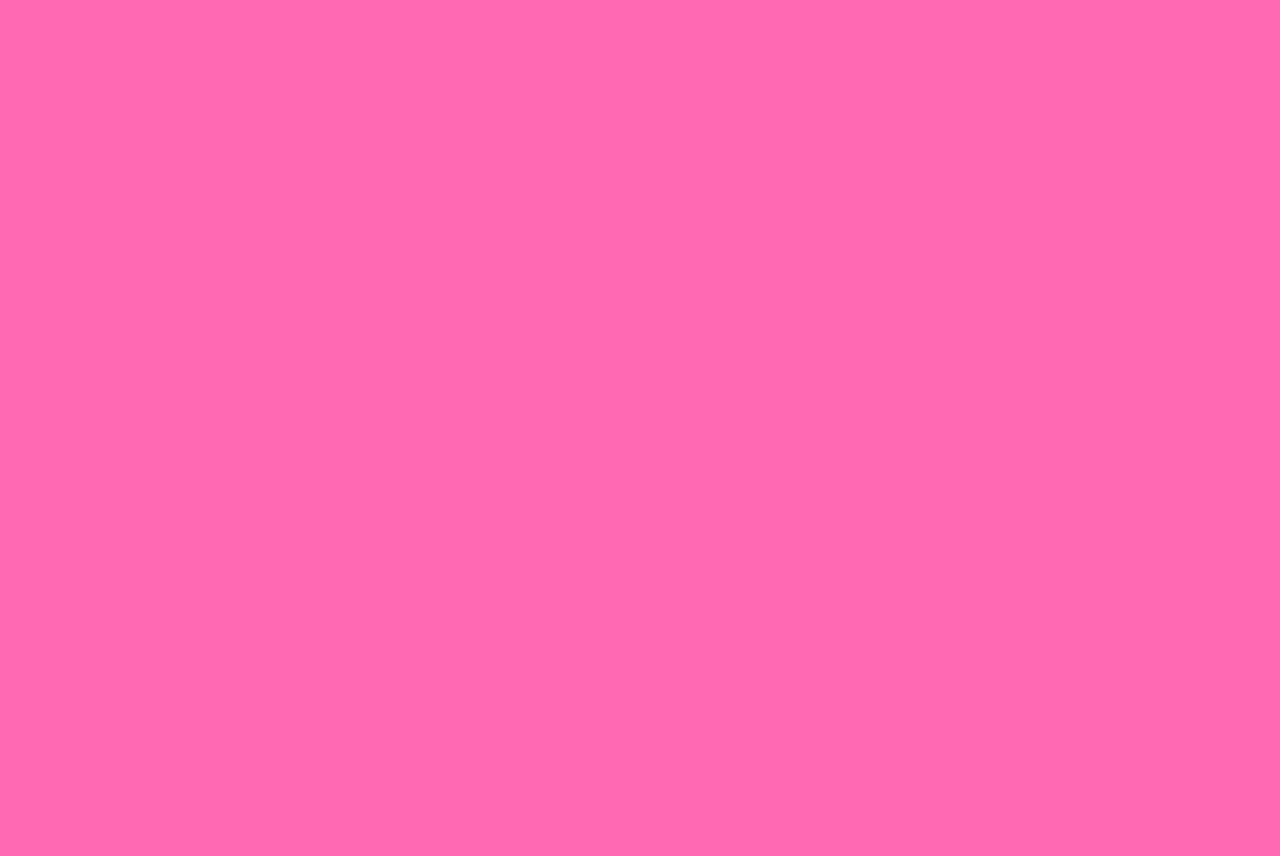
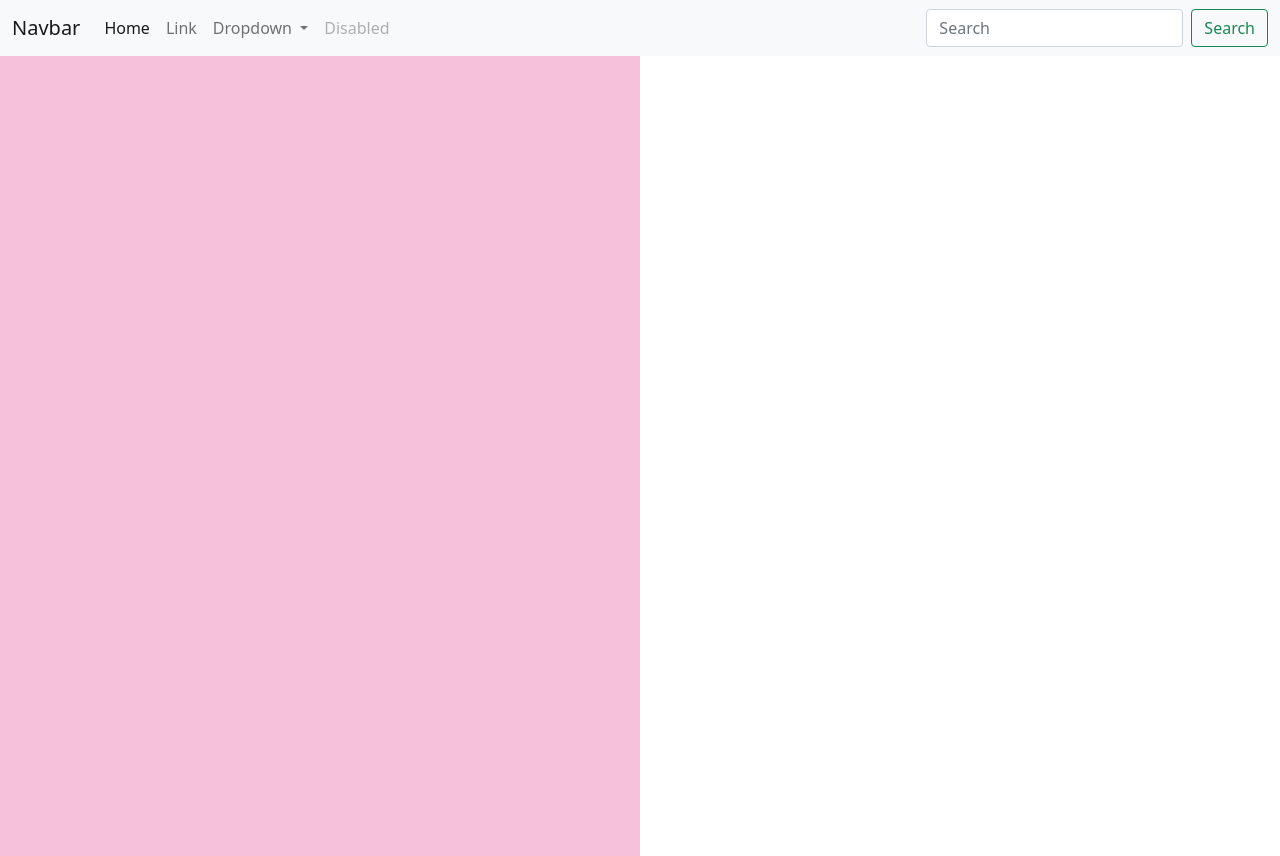
Before and after one commit to The-Reality-Techs/E-Commerce-Website, a PHP site: page / in a window 1280 px wide. Before the commit the page is empty. Before the commit the page ends 800 px from the top, so only its background shows below. Run offline with PHP 8.4, Linux system fonts and the light colour scheme.

Commit message:
initial set up

```diff
--- a/index.html
+++ /dev/null
@@ -1,12 +0,0 @@
-<!DOCTYPE html>
-<html lang="en">
-<head>
-    <meta charset="UTF-8">
-    <title>Title</title>
-    <link rel="stylesheet" href="static/style/style.css" class="style">
-</head>
-<body>
-
-<script src ="static/js/script.js" ></script>
-</body>
-</html>
--- /dev/null
+++ b/index.php
@@ -0,0 +1,67 @@
+<!DOCTYPE html>
+<html lang="en">
+<head>
+    <meta charset="UTF-8">
+    <title>Online Shopping Website</title>
+    <link rel="stylesheet" href="static/style/style.css" class="style">
+    <link href="https://cdn.jsdelivr.net/npm/bootstrap@5.0.0-beta2/dist/css/bootstrap.min.css"
+          rel="stylesheet" integrity="sha384-BmbxuPwQa2lc/FVzBcNJ7UAyJxM6wuqIj61tLrc4wSX0szH/Ev+nYRRuWlolflfl"
+          crossorigin="anonymous">
+</head>
+<body>
+
+<!--Navigation Bar-->
+<nav class="navbar navbar-expand-lg navbar-light bg-light">
+    <div class="container-fluid">
+        <a class="navbar-brand" href="#">Navbar</a>
+        <button class="navbar-toggler" type="button" data-bs-toggle="collapse" data-bs-target="#navbarSupportedContent" aria-controls="navbarSupportedContent" aria-expanded="false" aria-label="Toggle navigation">
+            <span class="navbar-toggler-icon"></span>
+        </button>
+        <div class="collapse navbar-collapse" id="navbarSupportedContent">
+            <ul class="navbar-nav me-auto mb-2 mb-lg-0">
+                <li class="nav-item">
+                    <a class="nav-link active" aria-current="page" href="#">Home</a>
+                </li>
+                <li class="nav-item">
+                    <a class="nav-link" href="#">Link</a>
+                </li>
+                <li class="nav-item dropdown">
+                    <a class="nav-link dropdown-toggle" href="#" id="navbarDropdown" role="button" data-bs-toggle="dropdown" aria-expanded="false">
+                        Dropdown
+                    </a>
+                    <ul class="dropdown-menu" aria-labelledby="navbarDropdown">
+                        <li><a class="dropdown-item" href="#">Action</a></li>
+                        <li><a class="dropdown-item" href="#">Another action</a></li>
+                        <li><hr class="dropdown-divider"></li>
+                        <li><a class="dropdown-item" href="#">Something else here</a></li>
+                    </ul>
+                </li>
+                <li class="nav-item">
+                    <a class="nav-link disabled" href="#" tabindex="-1" aria-disabled="true">Disabled</a>
+                </li>
+            </ul>
+            <form class="d-flex">
+                <input class="form-control me-2" type="search" placeholder="Search" aria-label="Search">
+                <button class="btn btn-outline-success" type="submit">Search</button>
+            </form>
+        </div>
+    </div>
+</nav>
+
+<!--Header-->
+<header class="mainHead">
+    <div class="pink">
+
+    </div>
+    <div class="grey">
+
+    </div>
+</header>
+
+
+<script src ="static/js/script.js" ></script>
+<script src="https://cdn.jsdelivr.net/npm/bootstrap@5.0.0-beta2/dist/js/bootstrap.bundle.min.js"
+        integrity="sha384-b5kHyXgcpbZJO/tY9Ul7kGkf1S0CWuKcCD38l8YkeH8z8QjE0GmW1gYU5S9FOnJ0" crossorigin="anonymous"></script>
+
+</body>
+</html>
--- a/static/style/style.css
+++ b/static/style/style.css
@@ -1,3 +1,72 @@
+html, body, div, span, applet, object, iframe,
+h1, h2, h3, h4, h5, h6, p, blockquote, pre,
+a, abbr, acronym, address, big, cite, code,
+del, dfn, em, img, ins, kbd, q, s, samp,
+small, strike, strong, sub, sup, tt, var,
+b, u, i, center,
+dl, dt, dd, ol, ul, li,
+fieldset, form, label, legend,
+table, caption, tbody, tfoot, thead, tr, th, td,
+article, aside, canvas, details, embed,
+figure, figcaption, footer, header, hgroup,
+menu, nav, output, ruby, section, summary,
+time, mark, audio, video {
+    margin: 0;
+    padding: 0;
+    border: 0;
+    font-size: 100%;
+    font: inherit;
+    vertical-align: baseline;
+}
+/* HTML5 display-role reset for older browsers */
+article, aside, details, figcaption, figure,
+footer, header, hgroup, menu, nav, section {
+    display: block;
+}
 body {
-    background-color: hotpink;
+    line-height: 1;
 }
+ol, ul {
+    list-style: none;
+}
+blockquote, q {
+    quotes: none;
+}
+blockquote:before, blockquote:after,
+q:before, q:after {
+    content: '';
+    content: none;
+}
+table {
+    border-collapse: collapse;
+    border-spacing: 0;
+}
+1
+css browser reset stylesheetCSS By Good Gerbil on Jan 27 2021
+/* http://meyerweb.com/eric/tools/css/reset/
+   v2.0 | 20110126
+   License: none (public domain)
+*/
+
+html, body, div, span, applet, object, iframe,
+h1, h2, h3, h4, h5, h6, p, blockquote, pre,
+a, abbr, acronym, address, big, cite, code,
+de
+
+body {
+    margin:0px;
+    padding: 0px;
+}
+
+.pink {
+    background-color:#f5c1db;
+    min-height:100vh;
+    margin-top:0px;
+    padding:0;
+    width:50vw;
+}
+
+nav {
+    background-color: rgba(0,0,0,0);
+
+}
```
